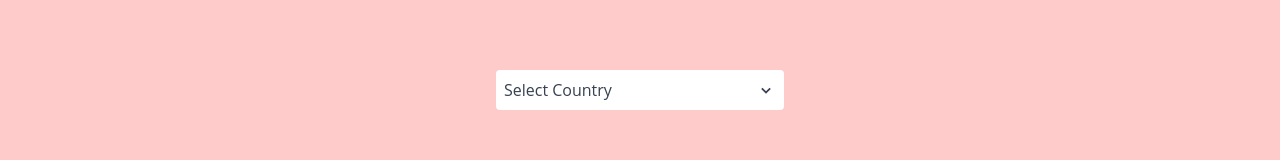
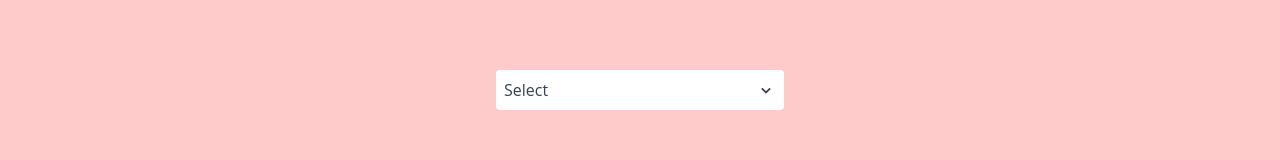
Before and after one commit to CelestialCoyote/react-hercules-chromacove, a React (Create React App) app in the folder frontend/: page /starmachinelamps in a window 1280 px wide. Shown: the part 474-634 px from the top of the page. Built offline with nearby package versions, Linux system fonts and the light colour scheme.

Commit message:
working on select component

```diff
--- a/frontend/src/Components/AnotherSelect.jsx
+++ b/frontend/src/Components/AnotherSelect.jsx
@@ -4,7 +4,7 @@ import { AiOutlineSearch } from "react-icons/ai";
 import { baseColors } from "../userConfig/baseColors";
 
 
-export default function AnotherSelect() {
+export default function AnotherSelect({ options, searchTerm }) {
     const [inputValue, setInputValue] = useState("");
     const [selected, setSelected] = useState("");
     const [open, setOpen] = useState(false);
@@ -13,14 +13,13 @@ export default function AnotherSelect() {
         <div className="w-72 font-medium h-80">
             <div
                 onClick={() => setOpen(!open)}
-                className={`bg-white w-full p-2 flex items-center justify-between rounded ${!selected && "text-gray-700"
-                    }`}
+                className={`bg-white w-full p-2 flex items-center justify-between rounded ${!selected && "text-gray-700"}`}
             >
                 {selected
                     ? selected?.length > 25
                         ? selected?.substring(0, 25) + "..."
                         : selected
-                    : "Select Country"}
+                    : "Select"}
                 <BiChevronDown size={20} className={`${open && "rotate-180"}`} />
             </div>
             <ul
@@ -33,11 +32,11 @@ export default function AnotherSelect() {
                         type="text"
                         value={inputValue}
                         onChange={(e) => setInputValue(e.target.value.toLowerCase())}
-                        placeholder="Enter country name"
+                        placeholder={searchTerm}
                         className="placeholder:text-gray-700 p-2 outline-none"
                     />
                 </div>
-                {baseColors?.map((option) => (
+                {options?.map((option) => (
                     <li
                         key={option?.name}
                         className={`p-2 text-sm hover:bg-sky-600 hover:text-white
--- a/frontend/src/pages/StarMachineLamps/StarMachineLamps.jsx
+++ b/frontend/src/pages/StarMachineLamps/StarMachineLamps.jsx
@@ -51,7 +51,10 @@ export default function StarMachineLamps() {
 			</div>
 
 			<div className="flex justify-center w-100">
-				<AnotherSelect />
+				<AnotherSelect
+					options={baseColors}
+					searchTerm={"search colors"}
+				/>
 			</div>
 
 
```
